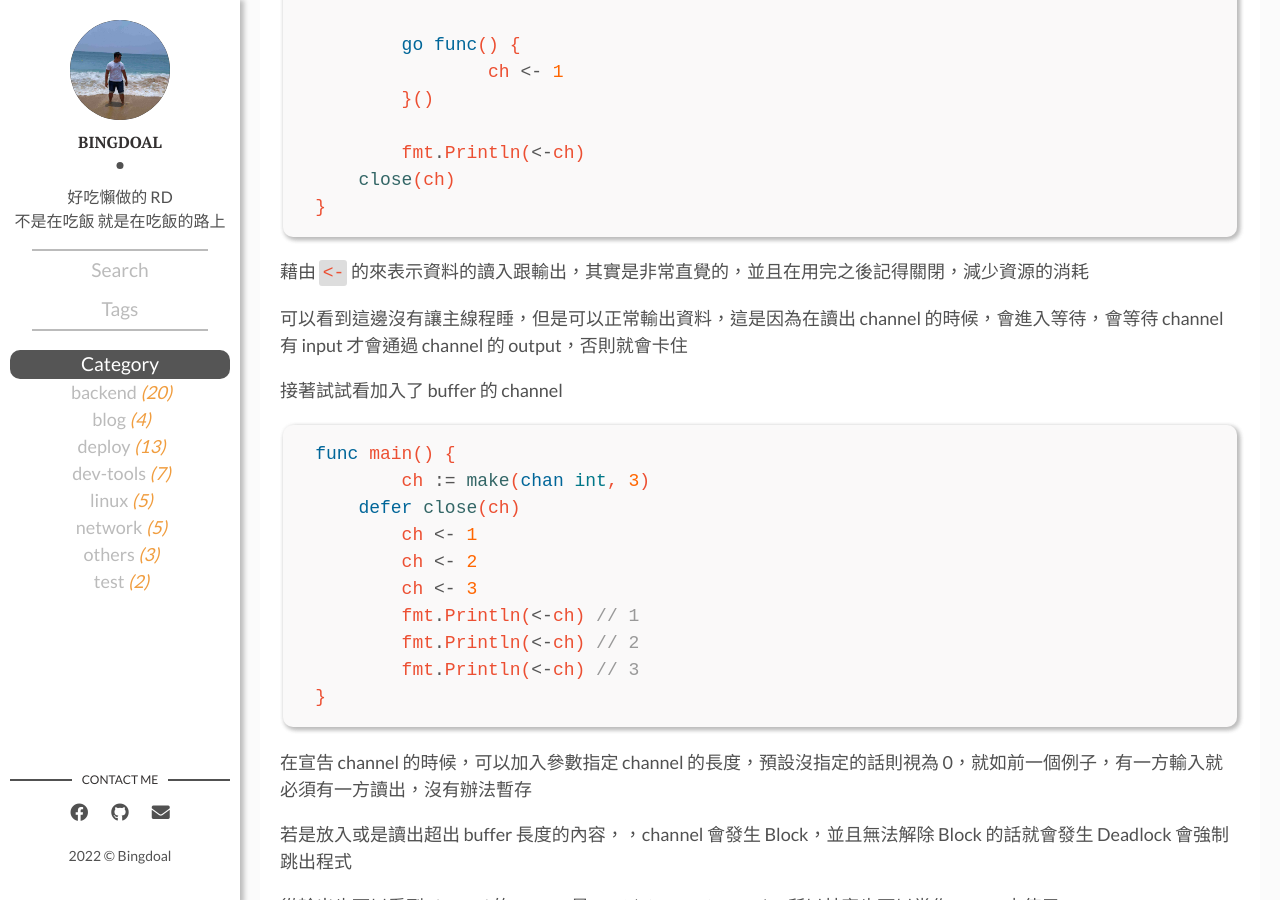
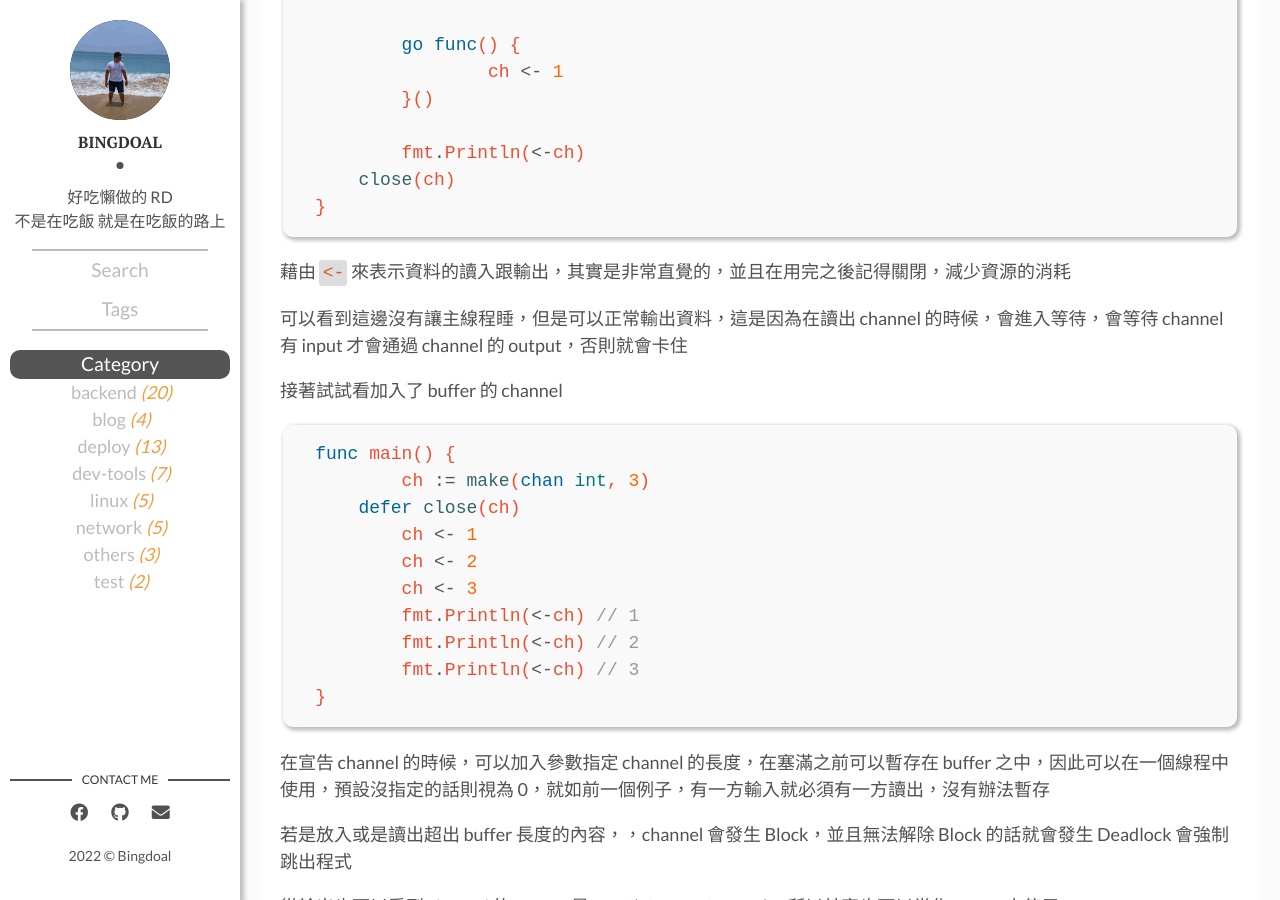
Before and after one commit to Bingdoal/bingdoal.github.io, a Jekyll site: the page built from _posts/2022/2022-03-16-golang-intro-second-chapter-pointer-defer-goruntine-channel.md, in a window 1280 px wide and 900 px high, scrolled down 4765 px. Built offline with Jekyll 4.4.1, drawn with Linux system fonts in a browser that asks for light colours; comment, search, counter and statistics services are not loaded.

Commit message:
fix some word.

````diff
--- a/_posts/2022/2022-03-16-golang-intro-second-chapter-pointer-defer-goruntine-channel.md
+++ b/_posts/2022/2022-03-16-golang-intro-second-chapter-pointer-defer-goruntine-channel.md
@@ -178,7 +178,7 @@ func main() {
     close(ch)
 }
 ```
-藉由 `<-` 的來表示資料的讀入跟輸出，其實是非常直覺的，並且在用完之後記得關閉，減少資源的消耗
+藉由 `<-` 來表示資料的讀入跟輸出，其實是非常直覺的，並且在用完之後記得關閉，減少資源的消耗
 
 可以看到這邊沒有讓主線程睡，但是可以正常輸出資料，這是因為在讀出 channel 的時候，會進入等待，會等待 channel 有 input 才會通過 channel 的 output，否則就會卡住
 
@@ -197,7 +197,7 @@ func main() {
 }
 ```
 
-在宣告 channel 的時候，可以加入參數指定 channel 的長度，預設沒指定的話則視為 0，就如前一個例子，有一方輸入就必須有一方讀出，沒有辦法暫存
+在宣告 channel 的時候，可以加入參數指定 channel 的長度，在塞滿之前可以暫存在 buffer 之中，因此可以在一個線程中使用，預設沒指定的話則視為 0，就如前一個例子，有一方輸入就必須有一方讀出，沒有辦法暫存
 
 若是放入或是讀出超出 buffer 長度的內容，，channel 會發生 Block，並且無法解除 Block 的話就會發生 Deadlock 會強制跳出程式
 
````
